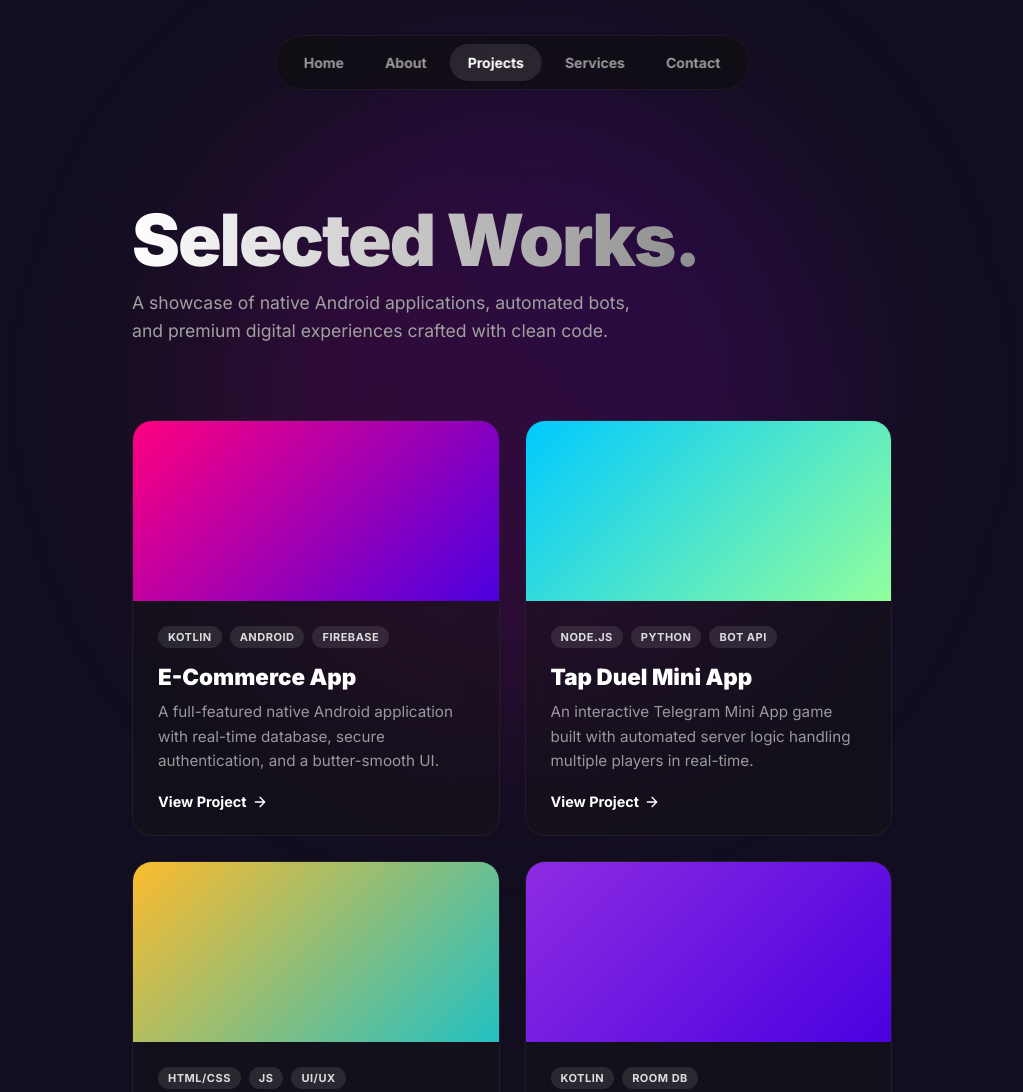
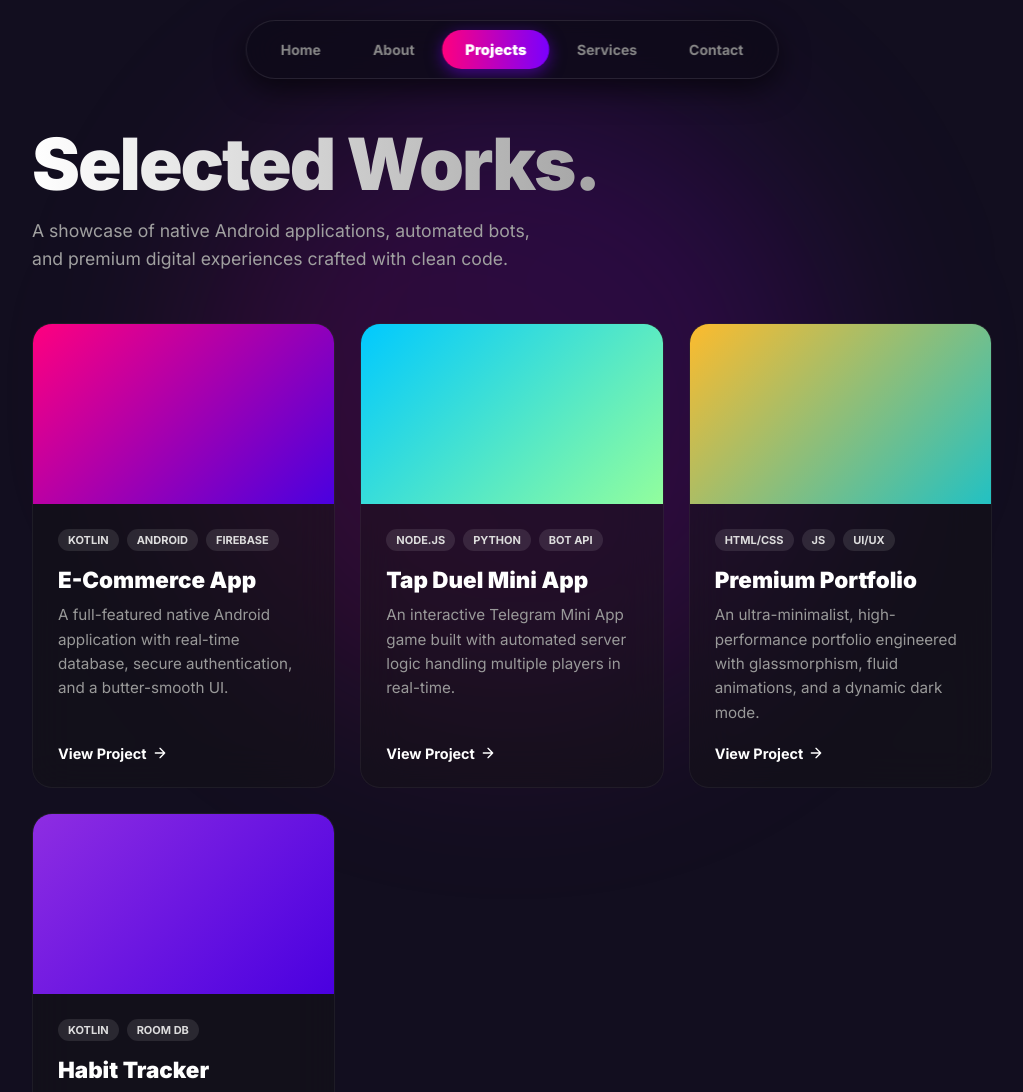
Before and after one commit to ryxcoder/Ryxcoder.github.io, a plain HTML site: page projects.html in a window 1280 px wide. Shown: the top 1092 px of the page, without its empty margins (128-1151 px from the left). Drawn offline with Linux system fonts and the light colour scheme.

Commit message:
Update projects.html

```diff
--- a/projects.html
+++ b/projects.html
@@ -4,34 +4,35 @@
     <meta charset="UTF-8">
     <meta name="viewport" content="width=device-width, initial-scale=1.0">
     <title>Projects | Prince - Android Developer</title>
-
-    <link rel="stylesheet" href="style.css">
     <link href="https://fonts.googleapis.com/css2?family=Inter:wght@400;500;700;900&display=swap" rel="stylesheet">
-
     <style>
-        /* Force Deep Dark Mode Base */
-        body {
-            background-color: rgb(18, 14, 31); /* Matching Premium Dark Color */
-            color: #ffffff !important;
-            overflow-x: hidden;
-        }
-
-        /* Override Global Navbar to Dark Glass */
+        * { margin: 0; padding: 0; box-sizing: border-box; font-family: 'Inter', sans-serif; }
+        body { background-color: rgb(18, 14, 31); color: #ffffff !important; overflow-x: hidden; }
         .navbar {
-            display: flex; overflow-x: auto; gap: 5px; padding: 8px 10px;
-            background: rgba(15, 15, 15, 0.65) !important;
-            border: 1px solid rgba(255, 255, 255, 0.05) !important;
-            backdrop-filter: blur(15px) !important; -webkit-backdrop-filter: blur(15px) !important;
-            border-radius: 40px; position: fixed;
-            top: 15px; left: 50%; transform: translateX(-50%);
-            white-space: nowrap; width: max-content; max-width: 90%;
-            z-index: 100;
+            display: flex; overflow-x: auto; gap: 8px; padding: 10px 12px;
+            background: rgba(14, 10, 25, 0.75) !important;
+            border: 1px solid rgba(255, 255, 255, 0.1) !important;
+            box-shadow: 0 10px 30px rgba(0, 0, 0, 0.6);
+            backdrop-filter: blur(25px) !important; -webkit-backdrop-filter: blur(25px) !important;
+            border-radius: 50px; position: fixed; top: 20px; left: 50%;
+            transform: translateX(-50%); white-space: nowrap; width: max-content;
+            max-width: 92%; z-index: 100; scroll-behavior: smooth;
+            -ms-overflow-style: none; scrollbar-width: none;
         }
         .navbar::-webkit-scrollbar { display: none; }
-        .navbar a { text-decoration: none; color: #999 !important; padding: 10px 18px; border-radius: 30px; font-size: 14px; font-weight: 600; transition: all 0.3s ease; }
-        .navbar a.active, .navbar a:hover { background: rgba(255, 255, 255, 0.1) !important; color: #fff !important; }
+        .navbar a {
+            text-decoration: none; color: #888 !important; padding: 10px 22px;
+            border-radius: 30px; font-size: 14px; font-weight: 600;
+            transition: all 0.4s cubic-bezier(0.25, 1, 0.5, 1); position: relative;
+        }
+        .navbar a.active {
+            color: #ffffff !important;
+            background: linear-gradient(90deg, #ff007f, #7a00ff) !important;
+            box-shadow: 0 4px 15px rgba(122, 0, 255, 0.5);
+            font-weight: 800; transform: scale(1.05);
+        }
+        .navbar a:hover:not(.active) { color: #fff !important; background: rgba(255, 255, 255, 0.1) !important; }
 
-        /* Ambient Background Glow */
         .ambient-glow {
             position: fixed; top: 10%; left: 50%; transform: translateX(-50%);
             width: 70vw; height: 70vw; max-width: 600px; max-height: 600px;
@@ -39,119 +40,52 @@
             filter: blur(90px); border-radius: 50%; z-index: -1;
             animation: floatGlow 10s ease-in-out infinite alternate;
         }
-
         @keyframes floatGlow {
             0% { transform: translate(-50%, 0) scale(1); }
             100% { transform: translate(-50%, 30px) scale(1.1); }
         }
-
-        /* Main Container */
-        .projects-section {
-            padding: 120px 20px 60px 20px;
-            max-width: 1000px;
-            margin: 0 auto;
-            display: flex;
-            flex-direction: column;
-            align-items: flex-start;
-        }
-
-        /* Header Animation */
+        .projects-section { padding: 120px 20px 60px 20px; max-width: 1000px; margin: 0 auto; display: flex; flex-direction: column; align-items: flex-start; }
         .page-header { width: 100%; margin-bottom: 50px; }
         .page-header h1 {
-            font-size: clamp(3rem, 10vw, 4.5rem);
-            font-weight: 900; letter-spacing: -2px;
+            font-size: clamp(3rem, 10vw, 4.5rem); font-weight: 900; letter-spacing: -2px;
             background: linear-gradient(to right, #ffffff, #666666);
-            -webkit-background-clip: text; -webkit-text-fill-color: transparent;
-            margin-bottom: 10px;
-            opacity: 0; transform: translateY(20px);
-            animation: fadeUp 0.8s forwards;
+            -webkit-background-clip: text; -webkit-text-fill-color: transparent; margin-bottom: 10px;
+            opacity: 0; transform: translateY(20px); animation: fadeUp 0.8s forwards;
         }
         .page-header p {
             color: #a0a0a0; font-size: 1.1rem; max-width: 500px; line-height: 1.6;
-            opacity: 0; transform: translateY(20px);
-            animation: fadeUp 0.8s forwards 0.1s;
+            opacity: 0; transform: translateY(20px); animation: fadeUp 0.8s forwards 0.1s;
         }
-
-        /* Projects Grid Layout */
-        .projects-grid {
-            display: grid;
-            grid-template-columns: repeat(auto-fill, minmax(300px, 1fr));
-            gap: 25px;
-            width: 100%;
+        .projects-grid { display: grid; grid-template-columns: repeat(auto-fill, minmax(300px, 1fr)); gap: 25px; width: 100%; }
+        .project-card {
+            background: rgba(20, 20, 20, 0.4); border: 1px solid rgba(255, 255, 255, 0.05);
+            backdrop-filter: blur(20px); -webkit-backdrop-filter: blur(20px); border-radius: 20px;
+            overflow: hidden; display: flex; flex-direction: column; transition: all 0.4s ease;
+            opacity: 0; transform: translateY(30px); animation: fadeUp 0.8s forwards;
         }
-
-        /* Premium Glass Project Card */
-        .project-card {
-            background: rgba(20, 20, 20, 0.4);
-            border: 1px solid rgba(255, 255, 255, 0.05);
-            backdrop-filter: blur(20px); -webkit-backdrop-filter: blur(20px);
-            border-radius: 20px;
-            overflow: hidden;
-            display: flex; flex-direction: column;
-            transition: all 0.4s cubic-bezier(0.16, 1, 0.3, 1);
-            opacity: 0; transform: translateY(30px);
-            animation: fadeUp 0.8s forwards;
-        }
-
-        /* Staggered load for cards */
         .project-card:nth-child(1) { animation-delay: 0.2s; }
         .project-card:nth-child(2) { animation-delay: 0.3s; }
         .project-card:nth-child(3) { animation-delay: 0.4s; }
         .project-card:nth-child(4) { animation-delay: 0.5s; }
-
-        .project-card:hover {
-            transform: translateY(-8px);
-            border-color: rgba(255, 255, 255, 0.2);
-            box-shadow: 0 20px 40px rgba(0, 0, 0, 0.6);
-        }
-
-        /* Abstract Cover Art */
-        .project-cover {
-            height: 180px;
-            width: 100%;
-            position: relative;
-        }
-        /* Individual Cover Gradients */
+        .project-card:hover { transform: translateY(-8px); border-color: rgba(255, 255, 255, 0.2); box-shadow: 0 20px 40px rgba(0, 0, 0, 0.6); }
+        .project-cover { height: 180px; width: 100%; position: relative; }
         .cover-1 { background: linear-gradient(135deg, #FF007F, #4A00E0); }
         .cover-2 { background: linear-gradient(135deg, #00C9FF, #92FE9D); }
         .cover-3 { background: linear-gradient(135deg, #FDBB2D, #22C1C3); }
         .cover-4 { background: linear-gradient(135deg, #8E2DE2, #4A00E0); }
-
         .project-info { padding: 25px; display: flex; flex-direction: column; flex-grow: 1; }
-
-        /* Tech Stack Tags */
         .tech-tags { display: flex; flex-wrap: wrap; gap: 8px; margin-bottom: 15px; }
-        .tag {
-            background: rgba(255, 255, 255, 0.1);
-            color: #ddd; font-size: 11px; font-weight: 700;
-            padding: 4px 10px; border-radius: 20px; letter-spacing: 0.5px;
-        }
-
+        .tag { background: rgba(255, 255, 255, 0.1); color: #ddd; font-size: 11px; font-weight: 700; padding: 4px 10px; border-radius: 20px; }
         .project-title { font-size: 1.4rem; font-weight: 800; color: #fff; margin-bottom: 10px; }
         .project-desc { font-size: 0.95rem; color: #999; line-height: 1.6; margin-bottom: 20px; flex-grow: 1; }
-
-        /* View Link */
-        .view-link {
-            display: inline-flex; align-items: center; gap: 5px;
-            color: #fff; font-size: 0.9rem; font-weight: 700; text-decoration: none;
-            transition: gap 0.3s ease;
-        }
+        .view-link { display: inline-flex; align-items: center; gap: 5px; color: #fff; font-size: 0.9rem; font-weight: 700; text-decoration: none; transition: gap 0.3s ease; }
         .view-link:hover { gap: 10px; color: #ff007f; }
         .view-link svg { width: 16px; height: 16px; fill: currentColor; }
-
-        @keyframes fadeUp {
-            to { opacity: 1; transform: translateY(0); }
-        }
-
-        @media (min-width: 768px) {
-            .projects-section { padding-top: 150px; }
-        }
+        @keyframes fadeUp { to { opacity: 1; transform: translateY(0); } }
     </style>
 </head>
 <body>
-
     <div class="ambient-glow"></div>
-
     <nav class="navbar">
         <a href="index.html">Home</a>
         <a href="about.html">About</a>
@@ -159,93 +93,57 @@
         <a href="services.html">Services</a>
         <a href="contact.html">Contact</a>
     </nav>
-
     <main class="projects-section">
-
         <div class="page-header">
             <h1>Selected Works.</h1>
             <p>A showcase of native Android applications, automated bots, and premium digital experiences crafted with clean code.</p>
         </div>
-
         <div class="projects-grid">
-
             <div class="project-card">
                 <div class="project-cover cover-1"></div>
                 <div class="project-info">
-                    <div class="tech-tags">
-                        <span class="tag">KOTLIN</span>
-                        <span class="tag">ANDROID</span>
-                        <span class="tag">FIREBASE</span>
-                    </div>
+                    <div class="tech-tags"><span class="tag">KOTLIN</span><span class="tag">ANDROID</span><span class="tag">FIREBASE</span></div>
                     <h3 class="project-title">E-Commerce App</h3>
                     <p class="project-desc">A full-featured native Android application with real-time database, secure authentication, and a butter-smooth UI.</p>
                     <a href="#" class="view-link">View Project <svg viewBox="0 0 24 24"><path d="M5 12h14M12 5l7 7-7 7" stroke="currentColor" stroke-width="2" stroke-linecap="round" stroke-linejoin="round" fill="none"/></svg></a>
                 </div>
             </div>
-
             <div class="project-card">
                 <div class="project-cover cover-2"></div>
                 <div class="project-info">
-                    <div class="tech-tags">
-                        <span class="tag">NODE.JS</span>
-                        <span class="tag">PYTHON</span>
-                        <span class="tag">BOT API</span>
-                    </div>
+                    <div class="tech-tags"><span class="tag">NODE.JS</span><span class="tag">PYTHON</span><span class="tag">BOT API</span></div>
                     <h3 class="project-title">Tap Duel Mini App</h3>
                     <p class="project-desc">An interactive Telegram Mini App game built with automated server logic handling multiple players in real-time.</p>
                     <a href="#" class="view-link">View Project <svg viewBox="0 0 24 24"><path d="M5 12h14M12 5l7 7-7 7" stroke="currentColor" stroke-width="2" stroke-linecap="round" stroke-linejoin="round" fill="none"/></svg></a>
                 </div>
             </div>
-
             <div class="project-card">
                 <div class="project-cover cover-3"></div>
                 <div class="project-info">
-                    <div class="tech-tags">
-                        <span class="tag">HTML/CSS</span>
-                        <span class="tag">JS</span>
-                        <span class="tag">UI/UX</span>
-                    </div>
+                    <div class="tech-tags"><span class="tag">HTML/CSS</span><span class="tag">JS</span><span class="tag">UI/UX</span></div>
                     <h3 class="project-title">Premium Portfolio</h3>
                     <p class="project-desc">An ultra-minimalist, high-performance portfolio engineered with glassmorphism, fluid animations, and a dynamic dark mode.</p>
                     <a href="#" class="view-link">View Project <svg viewBox="0 0 24 24"><path d="M5 12h14M12 5l7 7-7 7" stroke="currentColor" stroke-width="2" stroke-linecap="round" stroke-linejoin="round" fill="none"/></svg></a>
                 </div>
             </div>
-
             <div class="project-card">
                 <div class="project-cover cover-4"></div>
                 <div class="project-info">
-                    <div class="tech-tags">
-                        <span class="tag">KOTLIN</span>
-                        <span class="tag">ROOM DB</span>
-                    </div>
+                    <div class="tech-tags"><span class="tag">KOTLIN</span><span class="tag">ROOM DB</span></div>
                     <h3 class="project-title">Habit Tracker</h3>
                     <p class="project-desc">A productivity tool focusing on local data persistence using Room Database, featuring daily streaks and a clean dark aesthetic.</p>
                     <a href="#" class="view-link">View Project <svg viewBox="0 0 24 24"><path d="M5 12h14M12 5l7 7-7 7" stroke="currentColor" stroke-width="2" stroke-linecap="round" stroke-linejoin="round" fill="none"/></svg></a>
                 </div>
             </div>
-
         </div>
     </main>
-
     <script src="script.js"></script>
-
     <script>
         window.addEventListener('scroll', () => {
-            const scrollY = window.scrollY;
-
-            let ratio = scrollY / 400;
-            if (ratio > 1) ratio = 1;
-
-            const r = Math.round(18 * (1 - ratio));
-            const g = Math.round(14 * (1 - ratio));
-            const b = Math.round(31 * (1 - ratio));
-
+            const scrollY = window.scrollY; let ratio = scrollY / 300; if (ratio > 1) ratio = 1;
+            const r = Math.round(18 * (1 - ratio)); const g = Math.round(14 * (1 - ratio)); const b = Math.round(31 * (1 - ratio));
             document.body.style.backgroundColor = `rgb(${r}, ${g}, ${b})`;
-
-            const glow = document.querySelector('.ambient-glow');
-            if(glow) {
-                glow.style.opacity = 1 - (ratio * 0.9);
-            }
+            const glow = document.querySelector('.ambient-glow'); if(glow) glow.style.opacity = 1 - (ratio * 0.9);
         });
     </script>
 </body>
```
